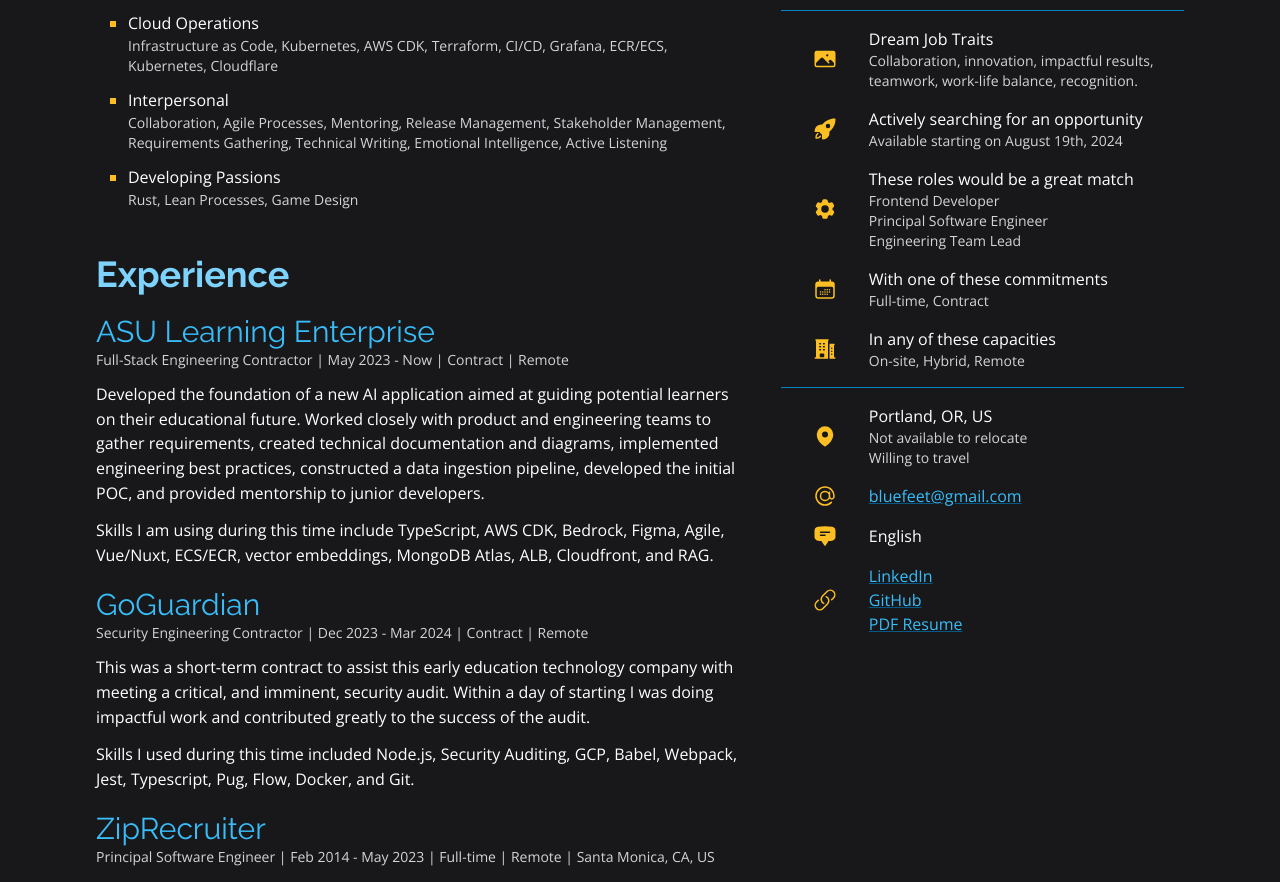
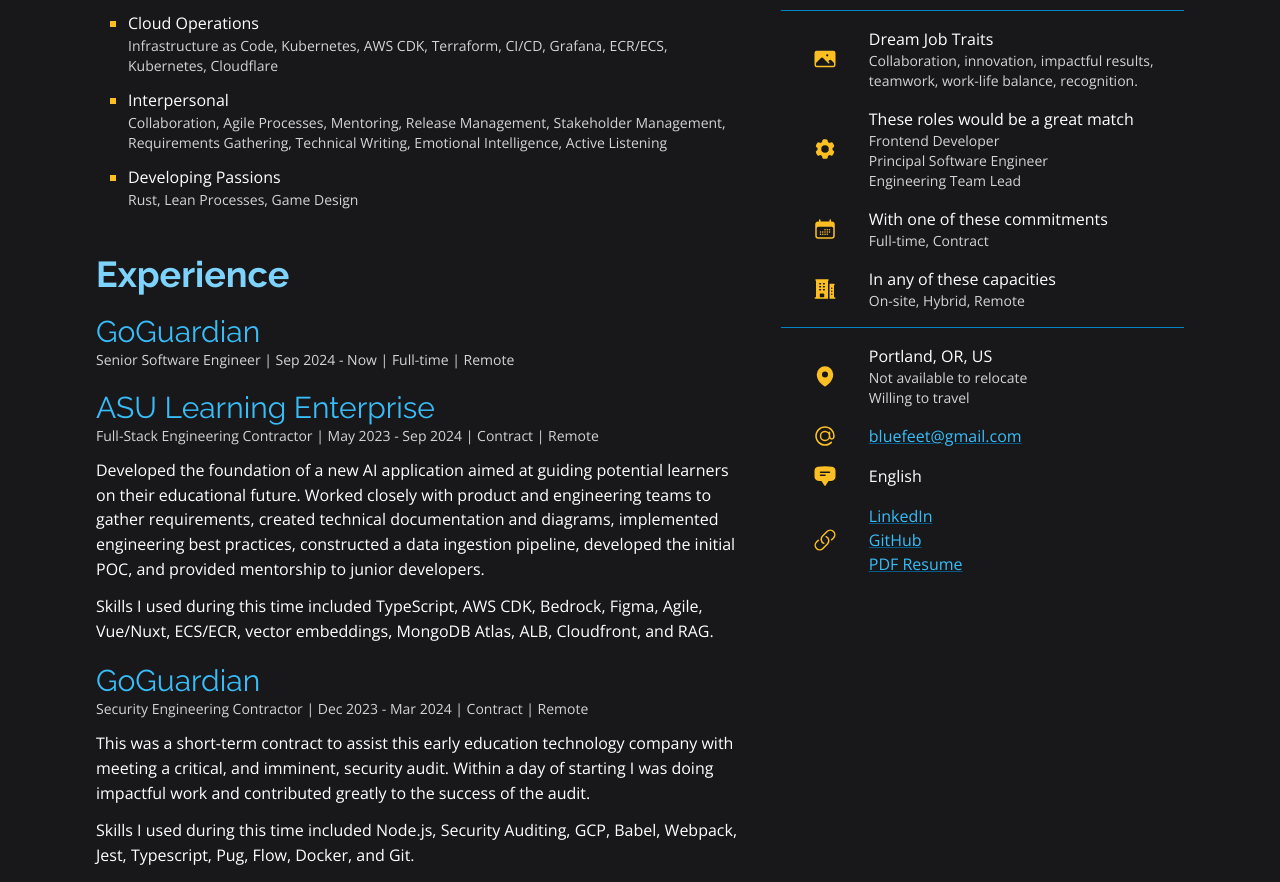
Before and after one commit to bluefeet/bluefeet.dev, a Next.js app: page / in a window 1280 px wide. Shown: the part 1061-1943 px from the top of the page. Built offline with nearby package versions, Linux system fonts and the light colour scheme.

Commit message:
feat(resume): update objective copy

```diff
--- a/app/ObjectiveSection.tsx
+++ b/app/ObjectiveSection.tsx
@@ -36,6 +36,8 @@
   const resume = useResume();
   if (!resume.objective) return <></>;
 
+  if ((resume.objective.intention || "passive") === "passive") return <></>;
+
   let startDate = resume.objective.startDate
     ? parseISODate(resume.objective.startDate)
     : null;
@@ -46,7 +48,7 @@
   return (
     <>
       <ListItem Icon={RocketLaunchIcon}>
-        {resume.objective.isCasual
+        {resume.objective.intention === "casual"
           ? "Open to new opportunities"
           : "Actively searching for an opportunity"}
         {
--- a/app/zResume.ts
+++ b/app/zResume.ts
@@ -53,10 +53,7 @@
             "The date when first available for hire. A date in the past or no date is considered to mean immediately.",
           )
           .optional(),
-        isCasual: z
-          .boolean()
-          .describe("Taking extended time to find the best fit.")
-          .optional(),
+        intention: z.enum(["active", "casual", "passive"]).optional(),
         willingToRelocate: z.boolean().optional(),
         willingToTravel: z.boolean().optional(),
         roles: z.array(z.string()).optional(),
--- a/jest.config.ts
+++ b/jest.config.ts
@@ -12,7 +12,7 @@
   collectCoverageFrom: ["app/**"],
   coverageThreshold: {
     global: {
-      lines: 98,
+      lines: 97,
     },
   },
   coveragePathIgnorePatterns: [
--- a/public/resume.json
+++ b/public/resume.json
@@ -106,7 +106,7 @@
   },
   "objective": {
     "overview": "Collaboration, innovation, impactful results, teamwork, work-life balance, recognition.",
-    "startDate": "2024-08-19",
+    "intention": "passive",
     "roles": [
       "Frontend Developer",
       "Principal Software Engineer",
@@ -126,11 +126,19 @@
   },
   "experiences": [
     {
+      "title": "Senior Software Engineer",
+      "employmentType": "full-time",
+      "companyName": "GoGuardian",
+      "workMode": "remote",
+      "startDate": "2024-09-11"
+    },
+    {
       "title": "Full-Stack Engineering Contractor",
       "employmentType": "contract",
       "companyName": "ASU Learning Enterprise",
       "workMode": "remote",
       "startDate": "2023-05-27",
+      "endDate": "2024-09-10",
       "summary": "Developed the foundation of a new AI application aimed at guiding potential learners on their educational future. Worked closely with product and engineering teams to gather requirements, created technical documentation and diagrams, implemented engineering best practices, constructed a data ingestion pipeline, developed the initial POC, and provided mentorship to junior developers.",
       "skills": [
         "TypeScript",
--- a/public/resume.schema.json
+++ b/public/resume.schema.json
@@ -153,9 +153,9 @@
           "format": "date",
           "description": "The date when first available for hire. A date in the past or no date is considered to mean immediately."
         },
-        "isCasual": {
-          "description": "Taking extended time to find the best fit.",
-          "type": "boolean"
+        "intention": {
+          "type": "string",
+          "enum": ["active", "casual", "passive"]
         },
         "willingToRelocate": {
           "type": "boolean"
```
Also changed, not shown: public/resume.yaml (+7 -1 lines), 2 other files (tests, documents, lock files or other folders).
